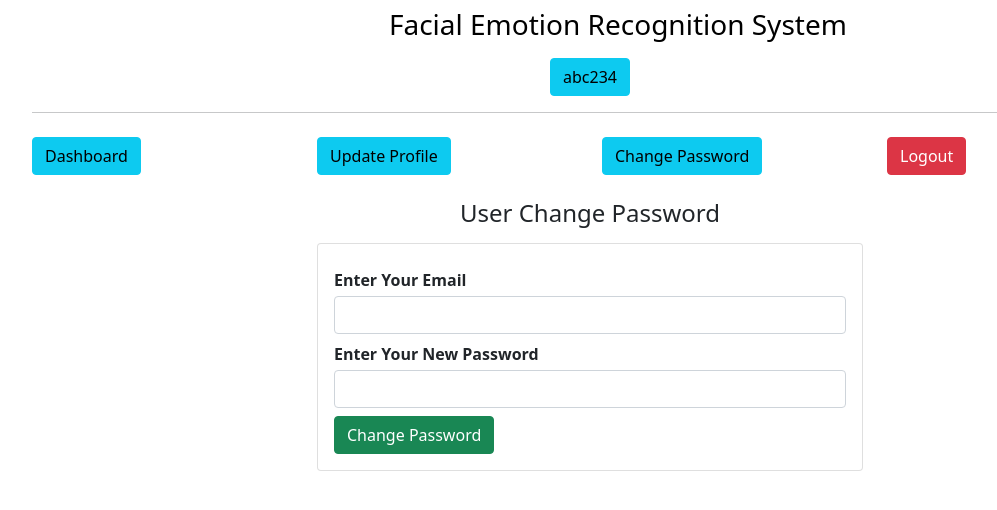
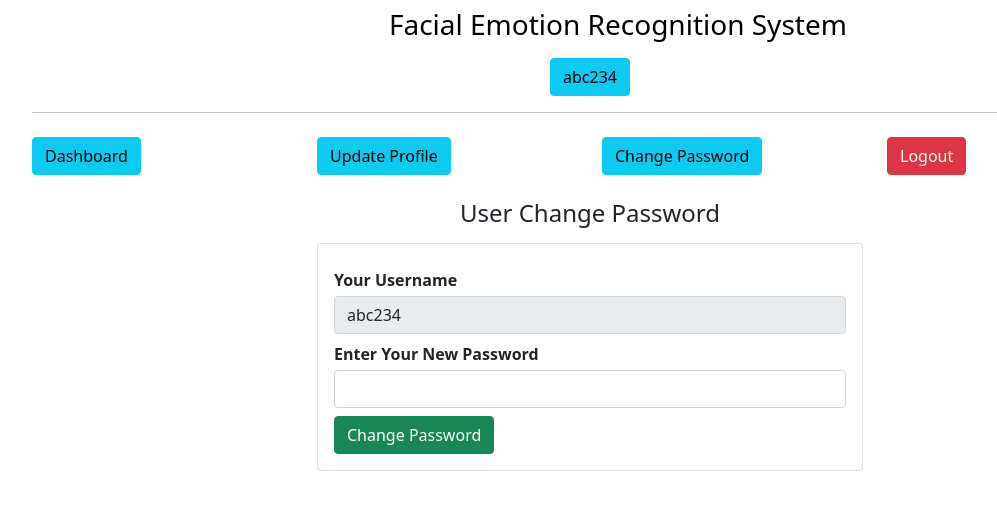
Before and after one commit to Hmarslan234/facial-emotion-recognition-system-python-flask, a Flask app: page /user/change-password in a window 1280 px wide. Shown: the top 510 px of the page, without its empty margins (50-1047 px from the left). Run offline with Flask 3, Linux system fonts and the light colour scheme; a user stored in the database is signed in.

Commit message:
Update change-password.html

```diff
--- a/templates/user/change-password.html
+++ b/templates/user/change-password.html
@@ -21,8 +21,8 @@
                 <div class="card-body">
                     <form action="" method="POST">
                         <div class="my-2">
-                            <label for=""><b>Enter Your Email</b></label>
-                            <input type="text" name="email" id="email" class="form-control my-1">
+                            <label for=""><b>Your Username</b></label>
+                            <input type="text" name="username" id="username" class="form-control my-1" value="{{session.username}}" disabled>
                         </div>
                         <div class="my-2">
                             <label for=""><b>Enter Your New Password</b></label>
```
